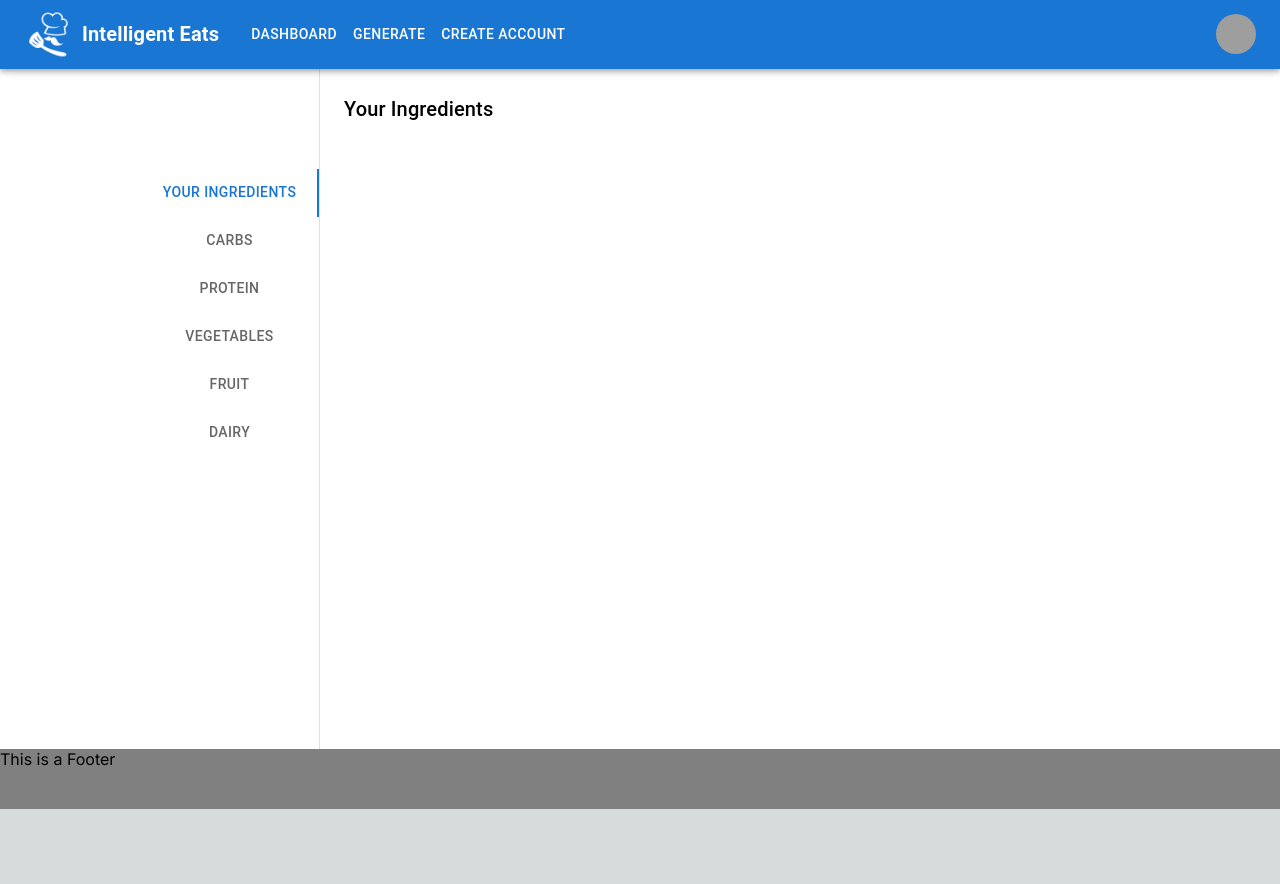
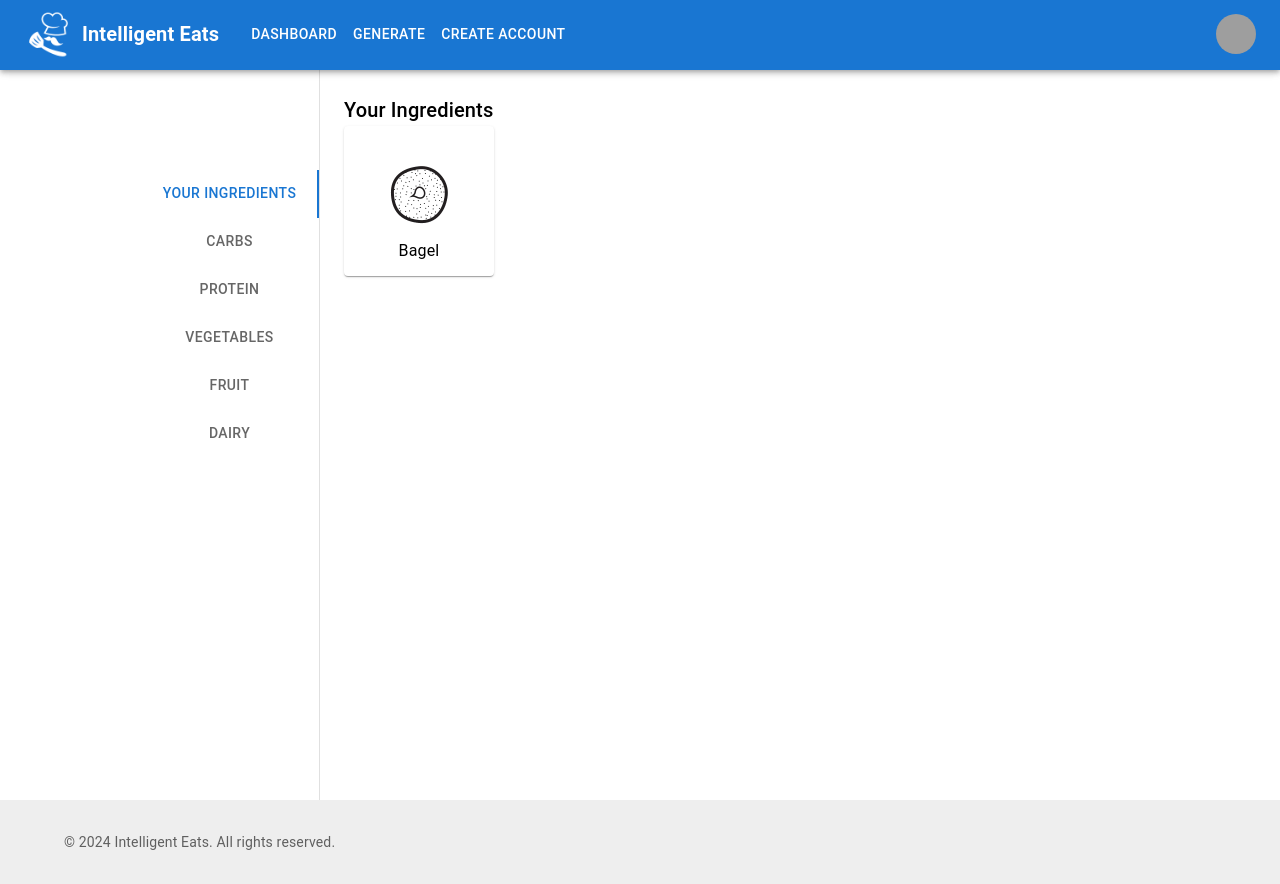
Before and after one commit to UOA-CS732-SE750-Students-2024/project-group-teal-turtles, a Next.js app in the folder frontend/: page /pantry in a window 1280 px wide. Before the commit the page ends 809 px from the top, so only its background shows below. Built offline with nearby package versions, Linux system fonts and the light colour scheme; grey boxes are pictures that could not be loaded.

Commit message:
feat: fixed pantry hydration error

```diff
--- a/frontend/src/app/pantry/page.jsx
+++ b/frontend/src/app/pantry/page.jsx
@@ -9,7 +9,7 @@ function EditIngredients() {
 	return (
 		<Layout>
 			<Stack
-				sx={{ backgroundColor: "#FFFFFF", minHeight: "calc(100vh - 120px)" }}
+				sx={{ backgroundColor: "#FFFFFF", minHeight: "calc(100vh - 70px)" }}
 				alignItems="center"
 				justifyContent="center"
 			>
@@ -18,7 +18,7 @@ function EditIngredients() {
 						backgroundColor: "#FFF0FF",
 						height: "100%",
 						width: "100%",
-						minHeight: "calc(100vh - 120px)",
+						minHeight: "calc(100vh - 70px)",
 						maxWidth: 1000
 					}}
 				>
--- a/frontend/src/components/Layout/Layout.jsx
+++ b/frontend/src/components/Layout/Layout.jsx
@@ -1,11 +1,11 @@
 import React from "react";
-import styles from "./Layout.module.css";
-import ResponsiveAppBar from "../ResponsiveAppBar/ResponsiveAppBar";
-import { Box } from "@mui/material";
+import ResponsiveAppBar from "./ResponsiveAppBar";
+import { BottomNavigation, Box } from "@mui/material";
+import StickyFooter from "./StickyFooter";
 
 export default function Layout({ children }) {
 	return (
-		<Box>
+		<Box sx={{ minHeight: "100vh", display: "flex", flexDirection: "column" }}>
 			{/* <header className={styles.header}>
 				This is a Header
 				<a href="/dashboard" className={styles.headeritem}>
@@ -28,8 +28,9 @@ export default function Layout({ children }) {
 				</a>
 			</header> */}
 			<ResponsiveAppBar />
-			<Box sx={{ mt: 0 }}>{children}</Box>
-			<footer className={styles.footer}>This is a Footer</footer>
+			<Box sx={{ flexGrow: "1" }}>{children}</Box>
+			{/* <BottomNavigation sx={{ flexGrow: "0" }}>This is a bottom navigation</BottomNavigation> */}
+			<StickyFooter />
 		</Box>
 	);
 }
--- a/frontend/src/components/Layout/Layout.module.css
+++ /dev/null
@@ -1,23 +0,0 @@
-.body {
-	min-height: 100vh;
-	display: flex;
-	flex-direction: column;
-}
-
-.header {
-	min-height: 60px;
-	background-color: dimgrey;
-	display: flex;
-	align-items: center;
-}
-
-.headeritem {
-	height: 100%;
-	padding: 10px 20px;
-}
-
-.footer {
-	min-height: 60px;
-	margin-top: auto;
-	background-color: grey;
-}
--- a/frontend/src/components/ResponsiveAppBar/ResponsiveAppBar.jsx
+++ b/frontend/src/components/Layout/ResponsiveAppBar.jsx
@@ -1,3 +1,5 @@
+"use client";
+
 import * as React from "react";
 import AppBar from "@mui/material/AppBar";
 import Box from "@mui/material/Box";
@@ -17,7 +19,7 @@ import { Link } from "@mui/material";
 const pages = [
 	{ name: "Dashboard", url: "/dashboard" },
 	{ name: "Generate", url: "/generation-options" },
-	{ name: "Create account", url: "/create-account" }
+	{ name: "Create account", url: "/create-account" } // for testing
 ];
 const settings = [
 	{ name: "Profile", url: "/profile" },
@@ -45,7 +47,7 @@ function ResponsiveAppBar() {
 	};
 
 	return (
-		<AppBar position="sticky" sx={{ top: 0, justifyContent: "flex-start" }}>
+		<AppBar position="sticky" sx={{ top: 0, justifyContent: "flex-start", height: 70 }}>
 			<Container maxWidth="xl">
 				<Toolbar disableGutters>
 					<Box sx={{ display: { xs: "none", md: "flex" }, mr: 1 }}>
@@ -60,7 +62,7 @@ function ResponsiveAppBar() {
 							variant="h6"
 							noWrap
 							component="a"
-							href="#app-bar-with-responsive-menu"
+							href="/landing"
 							sx={{
 								my: "auto",
 								ml: 1,
@@ -118,7 +120,7 @@ function ResponsiveAppBar() {
 							variant="h6"
 							noWrap
 							component="a"
-							href="#app-bar-with-responsive-menu"
+							href="/landing"
 							sx={{
 								my: "auto",
 								ml: 1,
--- /dev/null
+++ b/frontend/src/components/Layout/StickyFooter.jsx
@@ -0,0 +1,36 @@
+import * as React from "react";
+import Box from "@mui/material/Box";
+import Typography from "@mui/material/Typography";
+import Container from "@mui/material/Container";
+import Link from "@mui/material/Link";
+
+function Copyright() {
+	return (
+		<Typography variant="body2" color="text.secondary">
+			{"© "}
+			{new Date().getFullYear()}{" "}
+			<Link color="inherit" href="/landing" sx={{ textDecoration: "none" }}>
+				Intelligent Eats
+			</Link>
+			{". All rights reserved."}
+		</Typography>
+	);
+}
+
+export default function StickyFooter() {
+	return (
+		<Box
+			component="footer"
+			sx={{
+				py: 4,
+				px: 2,
+				mt: "auto",
+				backgroundColor: (theme) => (theme.palette.mode === "light" ? theme.palette.grey[200] : theme.palette.grey[800])
+			}}
+		>
+			<Container maxWidth="lg">
+				<Copyright />
+			</Container>
+		</Box>
+	);
+}
--- a/frontend/src/components/Pantry/PantryTabs.jsx
+++ b/frontend/src/components/Pantry/PantryTabs.jsx
@@ -17,11 +17,7 @@ function TabPanel(props) {
 			aria-labelledby={`vertical-tab-${index}`}
 			{...other}
 		>
-			{value === index && (
-				<Box sx={{ p: 3 }}>
-					<Typography>{children}</Typography>
-				</Box>
-			)}
+			{value === index && <Box sx={{ p: 3 }}>{children}</Box>}
 		</div>
 	);
 }
@@ -53,7 +49,7 @@ export default function PantryTabs() {
 				bgcolor: "background.paper",
 				display: "flex",
 				height: "100%",
-				minHeight: "calc(100vh - 120px)"
+				minHeight: "calc(100vh - 70px)"
 			}}
 		>
 			<Tabs
@@ -124,7 +120,12 @@ export default function PantryTabs() {
 }
 
 const itemData = {
-	pantry: [],
+	pantry: [
+		{
+			img: "/images/pantry-icons/carbohydrates/bread/bagel.png",
+			title: "Bagel"
+		}
+	],
 	bread: [
 		{
 			img: "/images/pantry-icons/carbohydrates/bread/bagel.png",
```
Also changed, not shown: frontend/src/app/landing/page.jsx (+7 -2 lines).
